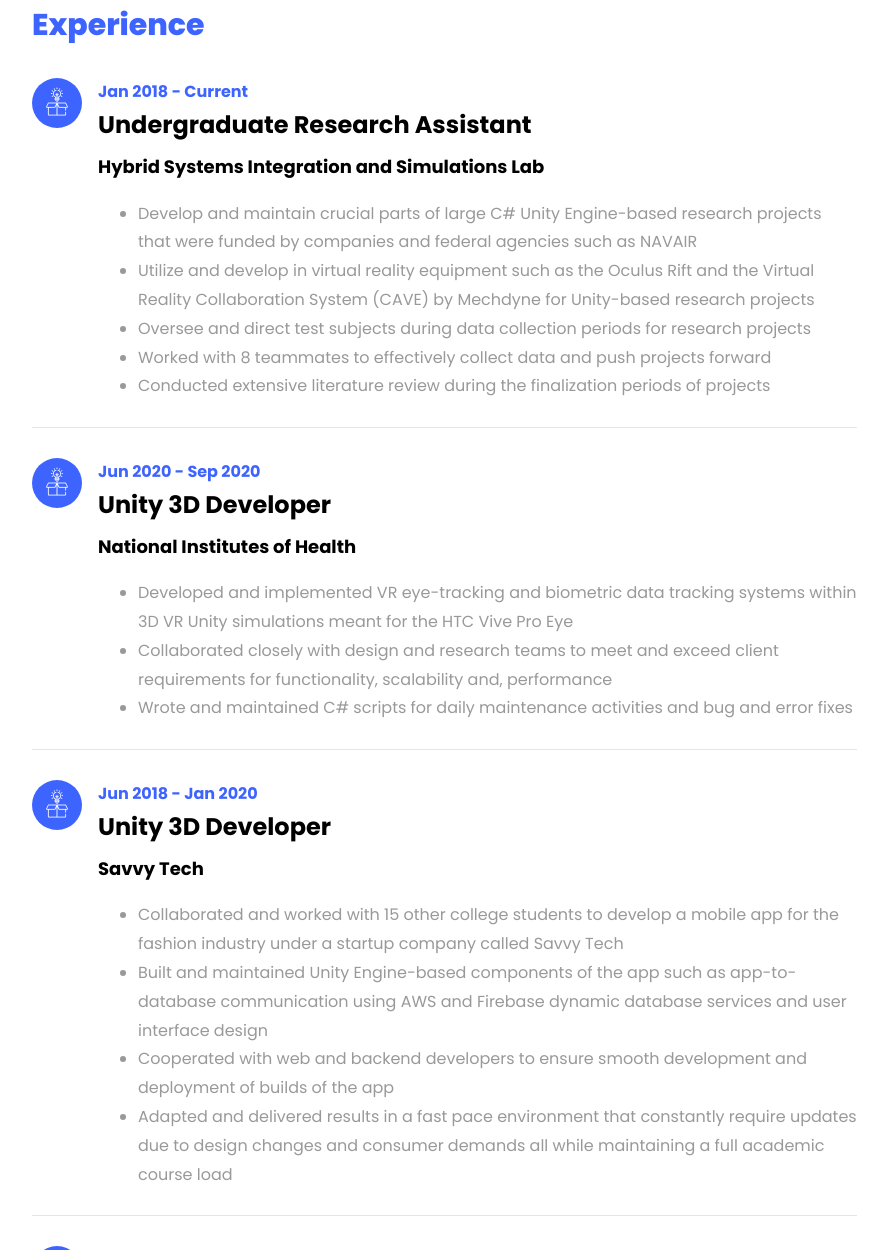
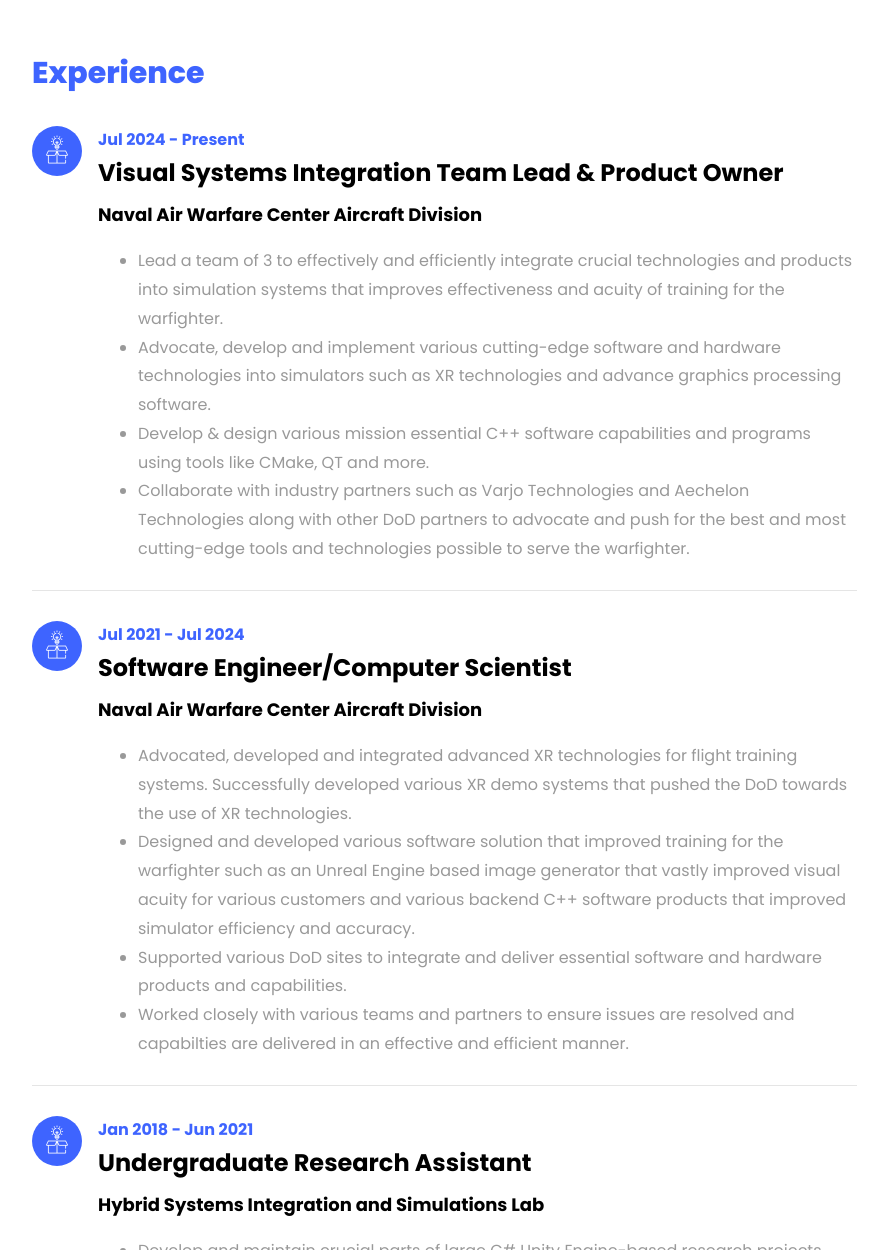
Before and after one commit to mattwong630/mattwong.github.io, a plain HTML site: page index.html in a window 1280 px wide. Shown: the part 2197-3447 px from the top of the page, without its empty margins (338-1226 px from the left). Drawn offline with Linux system fonts and the light colour scheme; animation ran at ten frames a second; files whose address does not match are found by name.

Commit message:
Updated resume

```diff
--- a/index.html
+++ b/index.html
@@ -85,11 +85,10 @@
 		          <div class="col-md-12 heading-section ftco-animate">
 		          	<h1 class="big">About</h1>
 		            <h2 class="mb-4">About Me</h2>
-		            <p>I am an undergraduate student pursuing a degree in Computer Science at the University of Maryland, College Park with a burning passion for technology and software development. I have proven experience in virtual reality research, software development and game development and I am skilled in Java, the Unity Game Engine (C#), C++, Python and object-oriented design.</p>
+		            <p>A passionate and results-driven software engineer with hands-on experience in developing innovative solutions. I excel in agile environments, leveraging my expertise as a team lead and product owner to guide project development from concept to delivery. I am particularly enthusiastic about cutting-edge technologies such as Extended Reality (XR), where I enjoy blending technical leadership with creative problem-solving to build immersive experiences. I am committed to continuous learning and driving impactful projects that deliver exceptional user value.</p>
 		            <ul class="about-info mt-4 px-md-0 px-2">
 		            	<li class="d-flex"><span>Name:</span> <span>Matthew Wong</span></li>
-		            	<li class="d-flex"><span>Address:</span> <span>North Potomac, MD USA</span></li>
-		            	<li class="d-flex"><span>Zip code:</span> <span>20878</span></li>
+		            	<li class="d-flex"><span>Location::</span> <span>Maryland, USA</span></li>
 		            	<li class="d-flex"><span>Email:</span> <span>matthew.wong003@gmail.com</span></li>
 		            </ul>
 		          </div>
@@ -148,12 +147,48 @@
 
 					  <div id="page-2" class= "page two">
 					  	<h2 class="heading">Experience</h2>
+						<div class="resume-wrap d-flex ftco-animate">
+					    	<div class="icon d-flex align-items-center justify-content-center">
+					    		<span class="flaticon-ideas"></span>
+					    	</div>
+							<div class="text pl-3">
+		    					<span class="date">Jul 2024 - Present</span>
+		    					<h2>Visual Systems Integration Team Lead & Product Owner</h2>
+		    					<span class="position">Naval Air Warfare Center Aircraft Division</span>
+		    					<p>
+		    						<ul>
+		    							<li>Lead a team of 3 to effectively and efficiently integrate crucial technologies and products into simulation systems that improves effectiveness and acuity of training for the warfighter.</li>
+		    							<li> Advocate, develop and implement various cutting-edge software and hardware technologies into simulators such as XR technologies and advance graphics processing software.</li>
+		    							<li>Develop & design  various mission essential  C++ software capabilities and programs using tools like CMake, QT and more. </li>
+		    							<li>Collaborate with industry partners such as Varjo Technologies and Aechelon Technologies along with other DoD partners to advocate and push for the best and most cutting-edge tools and technologies possible to serve the warfighter.</li>
+		    						</ul>
+		    					</p>
+		    				</div>
+						</div>
+						<div class="resume-wrap d-flex ftco-animate">
+					    	<div class="icon d-flex align-items-center justify-content-center">
+					    		<span class="flaticon-ideas"></span>
+					    	</div>
+							<div class="text pl-3">
+		    					<span class="date">Jul 2021 - Jul 2024</span>
+		    					<h2>Software Engineer/Computer Scientist</h2>
+		    					<span class="position">Naval Air Warfare Center Aircraft Division</span>
+		    					<p>
+		    						<ul>
+		    							<li>Advocated, developed and integrated advanced XR technologies for flight training systems. Successfully developed various XR demo systems that pushed the DoD towards the use of XR technologies.</li>
+		    							<li>Designed and developed various software solution that improved training for the warfighter such as an Unreal Engine based image generator that vastly improved visual acuity for various customers and various backend C++ software products that improved simulator efficiency and accuracy.</li>
+		    							<li>Supported various DoD sites to integrate and deliver essential software and hardware products and capabilities. </li>
+		    							<li>Worked closely with various teams and partners to ensure issues are resolved and capabilties are delivered in an effective and efficient manner.</li>
+		    						</ul>
+		    					</p>
+		    				</div>
+						</div>
 					    <div class="resume-wrap d-flex ftco-animate">
 					    	<div class="icon d-flex align-items-center justify-content-center">
 					    		<span class="flaticon-ideas"></span>
 					    	</div>
 					    	<div class="text pl-3">
-		    					<span class="date">Jan 2018 - Current</span>
+		    					<span class="date">Jan 2018 - Jun 2021</span>
 		    					<h2>Undergraduate Research Assistant</h2>
 		    					<span class="position">Hybrid Systems Integration and Simulations Lab</span>
 		    					<p>
@@ -225,7 +260,7 @@
 					  	<div class="row">
 					  		<div class="col-md-6 animate-box">
 									<div class="progress-wrap ftco-animate">
-										<h3>Java</h3>
+										<h3>C++</h3>
 										<div class="progress">
 										 	<div class="progress-bar color-1" role="progressbar" aria-valuenow="95"
 										  	aria-valuemin="0" aria-valuemax="100" style="width:95%">
@@ -240,7 +275,7 @@
 										<div class="progress">
 										 	<div class="progress-bar color-2" role="progressbar" aria-valuenow="95"
 										  	aria-valuemin="0" aria-valuemax="100" style="width:95%">
-										    <span>95%</span>
+										    <span>90%</span>
 										  	</div>
 										</div>
 									</div>
@@ -258,7 +293,7 @@
 								</div>
 								<div class="col-md-6 animate-box">
 									<div class="progress-wrap ftco-animate">
-										<h3>C++</h3>
+										<h3>Java</h3>
 										<div class="progress">
 										 	<div class="progress-bar color-4" role="progressbar" aria-valuenow="80"
 										  	aria-valuemin="0" aria-valuemax="100" style="width:80%">
@@ -378,7 +413,7 @@
     				<div class="project img ftco-animate d-flex justify-content-center align-items-center" style="background-image: url(images/cave.png);">
     					<div class="overlay"></div>
 	    				<div class="text text-center p-4">
-	    					<h3>A Cognitive Decomposition to Empirically Study Human Performance in Control Room Environments</h3>
+	    					<h3><a href=" https://doi.org/10.1016/j.ijhcs.2020.102438">A Cognitive Decomposition to Empirically Study Human Performance in Control Room Environments</h3>
 	    					<span>
 	    					<strong>Type:</strong> Work Project<br>
 	    					<strong>Role:</strong> Developer/Researcher<br>
@@ -408,7 +443,7 @@
           <div class="col-md-7 heading-section text-center ftco-animate">
             <h1 class="big big-2">Contact</h1>
             <h2 class="mb-4">Contact Me</h2>
-            <p>Contact me by email or via social media! I am open to contracting work and more</p>
+            <p>Contact me by email or via social media!</p>
             <a href="mailto:matthew.wong003@gmail.com" class="fa fa-envelope"></a>
             <a href="https://www.linkedin.com/in/matthew-wong-48598b13a/" class="fa fa-linkedin"></a>
 			<a href="https://gitlab.com/rocket003" class="fa fa-gitlab"></a>
```
